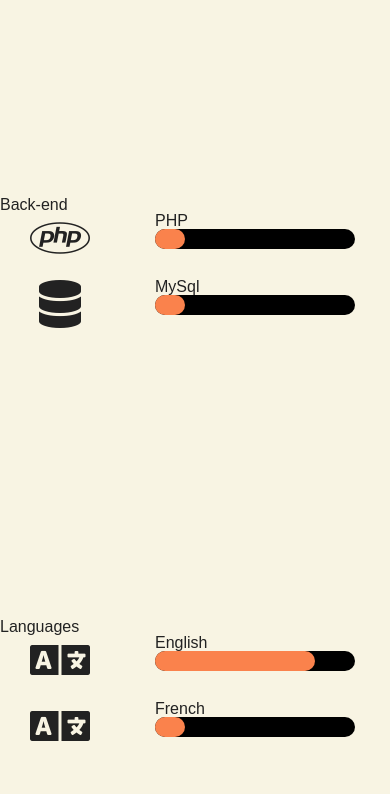
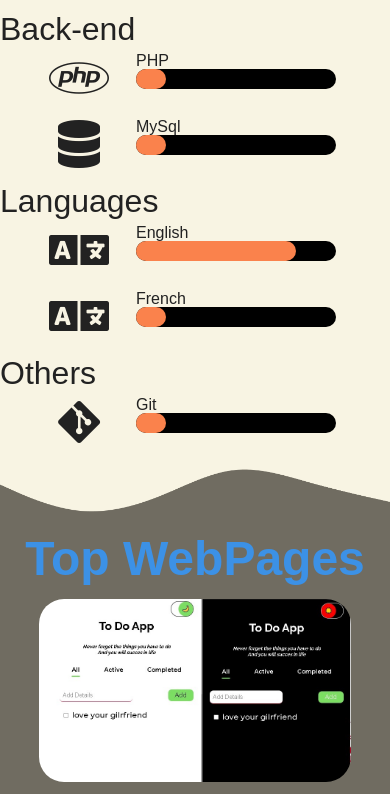
Before and after one commit to lexx54/Personal_Portfolio, a plain HTML site: page index.html in a window 390 px wide. Shown: the part 1165-1959 px from the top of the page. Drawn offline with nearby package versions, Linux system fonts and the light colour scheme; a web font is replaced by a local one.

Commit message:
fixed mobile display

```diff
--- a/css/main.css
+++ b/css/main.css
@@ -103,6 +103,14 @@ section {
   display: flex;
   flex-direction: column;
 }
+.skill-container section {
+  min-height: fit-content;
+}
+.skill-container section > h3 {
+  font-size: 2rem;
+  font-family: var(--title-let);
+  margin-bottom: 0.5rem;
+}
 .skill-container h2 {
   font-size: 3em;
   margin-bottom: 1em;
@@ -113,7 +121,7 @@ section {
 }
 .skill-container article {
   display: flex;
-  justify-content: space-around;
+  justify-content: center;
   margin-bottom: 1em;
 }
 .logo-cont {
@@ -123,6 +131,7 @@ section {
   justify-content: center;
   align-items: center;
   font-size: 3em;
+  margin-right: 2rem;
 }
 .bar-progress {
   width: 200px;
```
